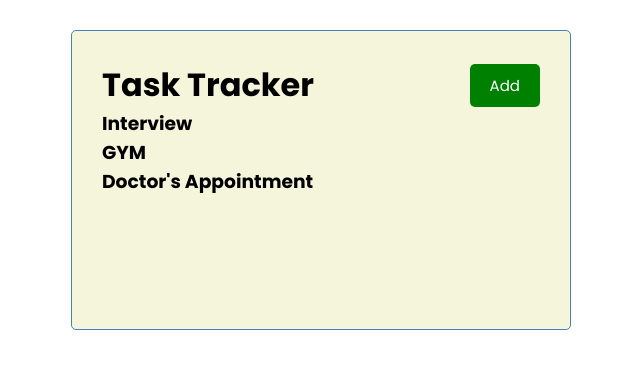
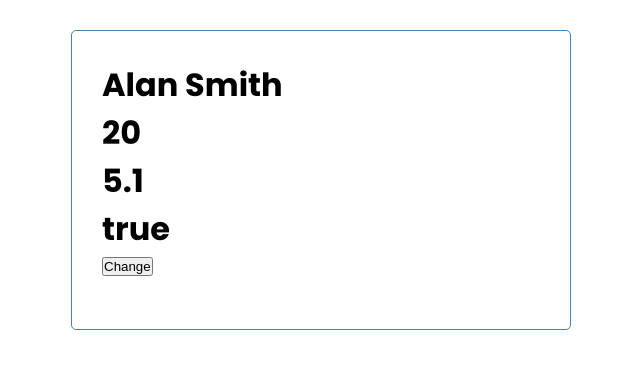
Before and after one commit to natiquekeyin/fall2024, a React (Vite) app in the folder JavaScript/Week10/tasktracker/: page / in a window 1280 px wide. Shown: the top 368 px of the page, without its empty margins (319-959 px from the left). Built offline with nearby package versions, Linux system fonts and the light colour scheme.

Commit message:
useState

```diff
--- a/JavaScript/Week10/tasktracker/src/App.jsx
+++ b/JavaScript/Week10/tasktracker/src/App.jsx
@@ -1,11 +1,13 @@
 import Header from "./components/Header";
 import Tasks from "./components/Tasks";
+import Test2 from "./components/Test2";
 
 function App() {
   return (
     <div className="container">
-      <Header title="Task Tracker" />
-      <Tasks />
+      {/* <Header title="Task Tracker" />
+      <Tasks /> */}
+      <Test2 />
     </div>
   );
 }
--- /dev/null
+++ b/JavaScript/Week10/tasktracker/src/components/Test2.jsx
@@ -0,0 +1,39 @@
+// Updating object state data...
+
+import { useState } from "react";
+
+const Test2 = () => {
+  const obj = {
+    name: "Alan Smith",
+    age: 20,
+    height: 5.1,
+    isYoung: true,
+  };
+
+  const [person, setPerson] = useState(obj);
+
+  return (
+    <div>
+      <h1>{person.name}</h1>
+      <h1>{person.age}</h1>
+      <h1>{person.height}</h1>
+      <h1>{person.isYoung.toString()}</h1>
+
+      <button
+        onClick={() => {
+          setPerson((previousState) => {
+            return {
+              ...previousState,
+              name: "Bob Smith",
+              age: 33,
+            };
+          });
+        }}
+      >
+        Change
+      </button>
+    </div>
+  );
+};
+
+export default Test2;
--- a/JavaScript/Week10/tasktracker/src/index.css
+++ b/JavaScript/Week10/tasktracker/src/index.css
@@ -12,7 +12,6 @@ body {
 }
 
 .container {
-  background-color: beige;
   max-width: 500px;
   margin: 30px auto;
   min-height: 300px;
```
Also changed, not shown: JavaScript/Week10/tasktracker/src/components/Test1.jsx (added, +26 -0 lines).
